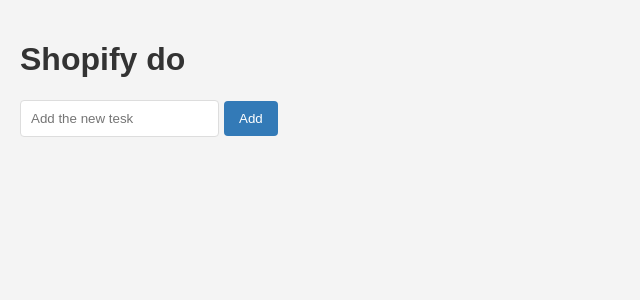
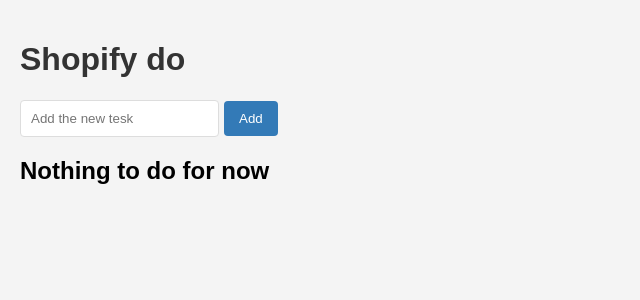
Before and after one commit to ricksalgado/hdc-seances, a React (Vite) app in the folder 04_ToDoList/: page / in a window 1280 px wide. Shown: the top 300 px of the page, without its empty margins (0-640 px from the left). Built offline with nearby package versions, Linux system fonts and the light colour scheme.

Commit message:
nothing to do Challenge
Adding the functionality to say that nothing is listed

```diff
--- a/04_ToDoList/src/components/TaskList.jsx
+++ b/04_ToDoList/src/components/TaskList.jsx
@@ -2,6 +2,12 @@
 import Task from "./Task";
 
 const TaskList = ({ tasks, onDeleteTask, onToggleTaskDone }) => {
+    if(tasks.length === 0){
+        return <h2>Nothing to do for now</h2>;
+
+    }
+
+
   return (
     <div>
       <ul>
```
